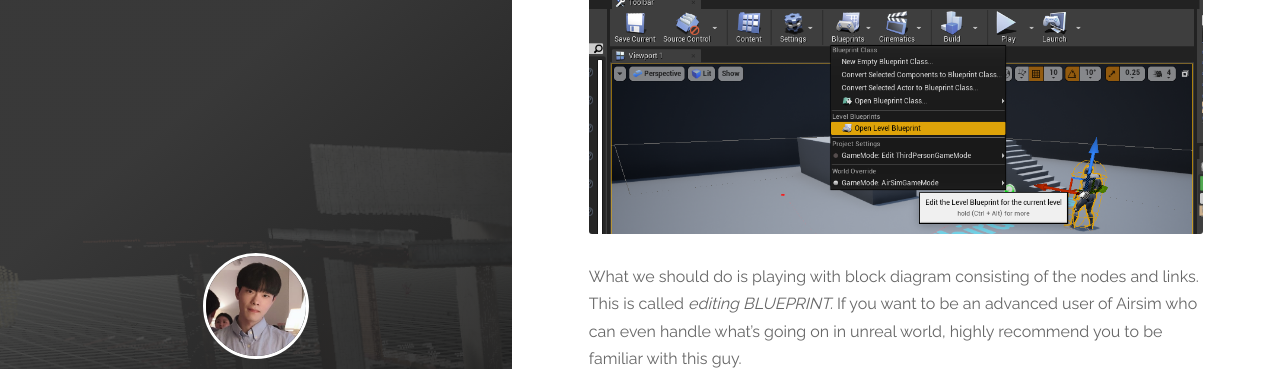
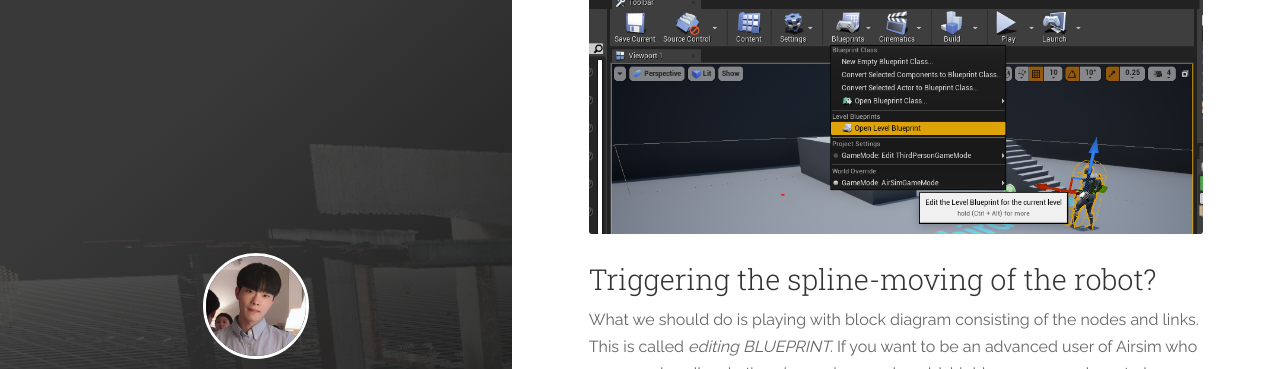
Before and after one commit to icsl-Jeon/icsl-Jeon.github.io, a Jekyll site: the page built from _posts/2020-11-25- Building custom dynamic environment for airsim simulation.markdown, in a window 1280 px wide and 900 px high, scrolled down 9484 px, cut to the strip 0-369 px from the top of the window. Built offline with Jekyll 4.4.1, drawn with Linux system fonts in a browser that asks for light colours.

Commit message:
Ch1 posting completed

```diff
--- a/_posts/2020-11-25- Building custom dynamic environment for airsim simulation.markdown
+++ b/_posts/2020-11-25- Building custom dynamic environment for airsim simulation.markdown
@@ -144,6 +144,12 @@
 
   ![image tooltip here](/images/ch1/s18.png)
 
+
+
+### Triggering the spline-moving of the robot?
+
+
+
 What we should do is playing with block diagram consisting of the nodes and links. This is called *editing BLUEPRINT.*  If you want to be an advanced user of Airsim who can even handle what's going on in unreal world, highly recommend you to be familiar with this guy.
 
   ![image tooltip here](/images/ch1/s19.gif)
```
